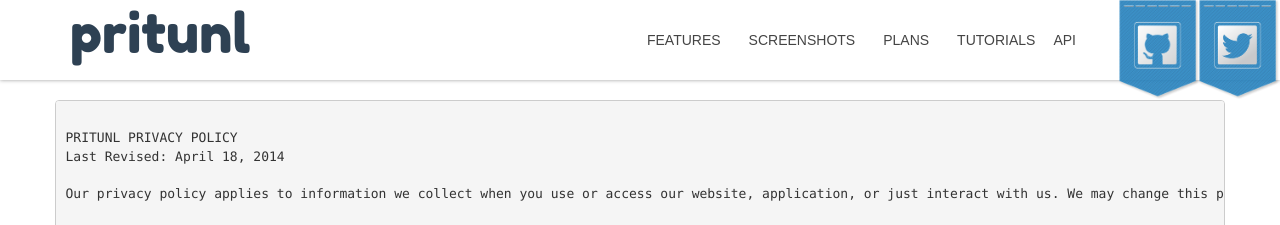
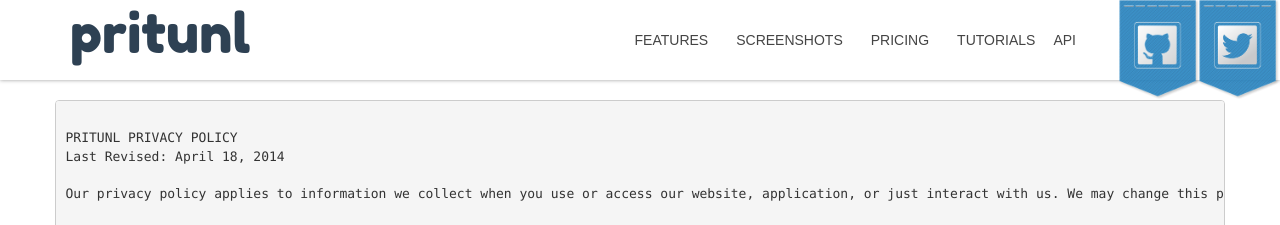
Before and after one commit to pritunl/pritunl.github.io, a Jekyll site: the page built from privacy.html, in a window 1280 px wide. Shown: the top 225 px of the page. Built offline with Jekyll 4.4.1, drawn with Linux system fonts in a browser that asks for light colours; nearby versions of some CDN libraries; some web fonts are replaced; Markdown is read by kramdown in place of the engine named in the settings; a script that is not in the unit is left out; comment, search, counter and statistics services are not loaded.

Commit message:
Change nav link text

```diff
--- a/_layouts/default.html
+++ b/_layouts/default.html
@@ -76,7 +76,7 @@
               <a class="scrollto" href="/#screenshots">Screenshots</a>
             </li>
             <li class="nav-item">
-              <a class="scrollto" href="/#plans">Plans</a>
+              <a class="scrollto" href="/#plans">Pricing</a>
             </li>
             <li class="nav-item last">
               <a class="scrollto" href="/#tutorials">Tutorials</a>
--- a/css/main.css
+++ b/css/main.css
@@ -225,8 +225,8 @@
 }
 .header .main-nav .nav .nav-item a {
   color: #444;
-  padding-left: 9px;
-  padding-right: 9px;
+  padding-left: 7px;
+  padding-right: 7px;
   -webkit-transition: 0.25s color ease-in-out, 0.25s font-size ease-in-out;
   -moz-transition: 0.25s color ease-in-out, 0.25s font-size ease-in-out;
   -ms-transition: 0.25s color ease-in-out, 0.25s font-size ease-in-out;
@@ -1632,6 +1632,10 @@
   .title {
     font-size: 38px;
   }
+  .header .main-nav .nav .nav-item a {
+    padding-left: 9px;
+    padding-right: 9px;
+  }
   .promo-video {
     display: block;
   }
```
